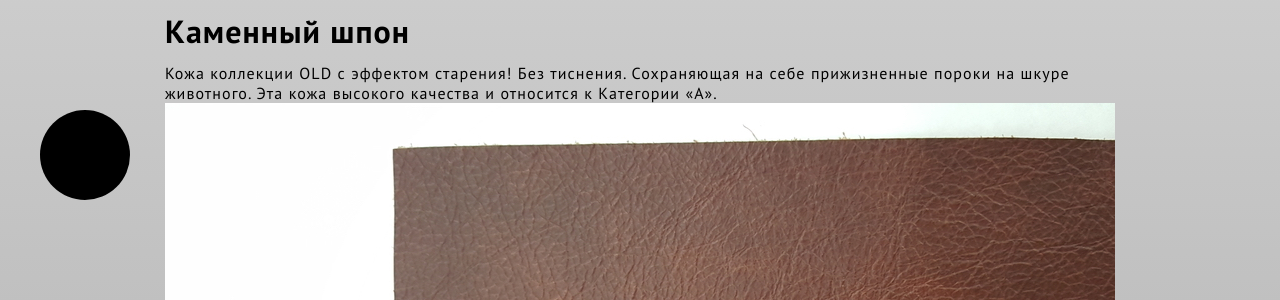
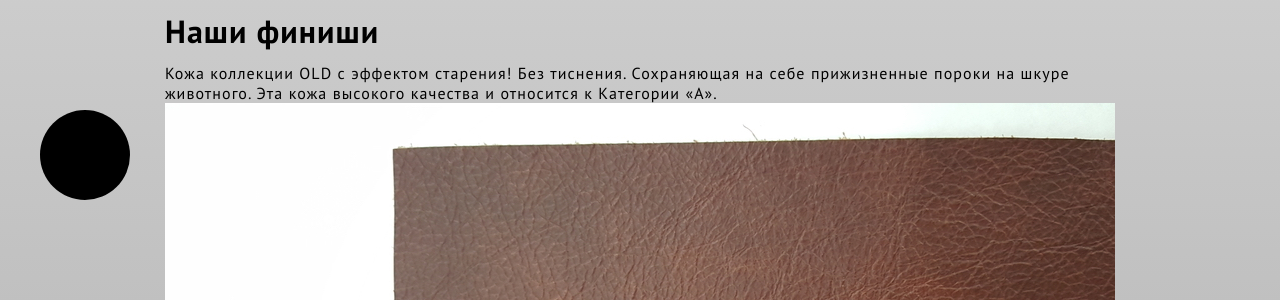
Before and after one commit to larek/meet-studio, a Yii app: template basic/views/site/decor-single-2.php in a window 1280 px wide. Shown: the part 170-470 px from the top of the page. Run offline with PHP 8.4 and a stand-in for Yii, Linux system fonts and the light colour scheme; the template is opened without the code that fills it, so the values that code supplies are empty; some libraries are stand-ins or nearby versions.

Commit message:
change title in decor-1

```diff
--- a/basic/views/site/decor-single-2.php
+++ b/basic/views/site/decor-single-2.php
@@ -1,9 +1,9 @@
 <?
-$this->title = 'Каменный шпон';
+$this->title = 'Наши финиши';
 $this->registerJsFile('/bower_components/fotorama/fotorama.js',['depends' => [\yii\web\JqueryAsset::className()]]);
 $this->registerCssFile('/bower_components/fotorama/fotorama.css');
 ?>
-<h1>Каменный шпон</h1>
+<h1>Наши финиши</h1>
 <p>Кожа коллекции OLD с эффектом старения! Без тиснения. Сохраняющая на себе прижизненные пороки на шкуре животного. Эта кожа высокого качества и относится к Категории «А».</p>
 <div class="fotorama" data-width='100%' data-nav-position='top' data-nav='thumbs' data-allowfullscreen='true'>
 	<img src="/images/decor/2/1.jpg" alt="">
```
